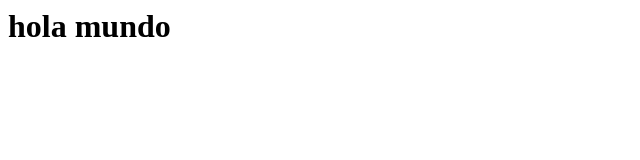
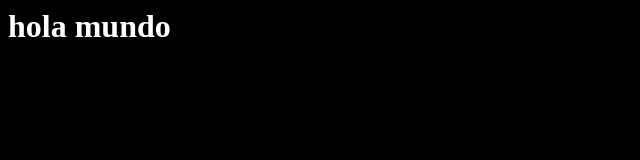
Before and after one commit to beztao01/testing, a plain HTML site: page index.html in a window 1280 px wide. Shown: the whole page, without its empty margins (0-640 px from the left). Drawn offline with Linux system fonts and the light colour scheme.

Commit message:
Update main.css

```diff
--- a/main.css
+++ b/main.css
@@ -1,4 +1,5 @@
 body{
-  color: #000;
-  background: #fff;
+  background: #000;
+  color: #fff;
+
 }
```
